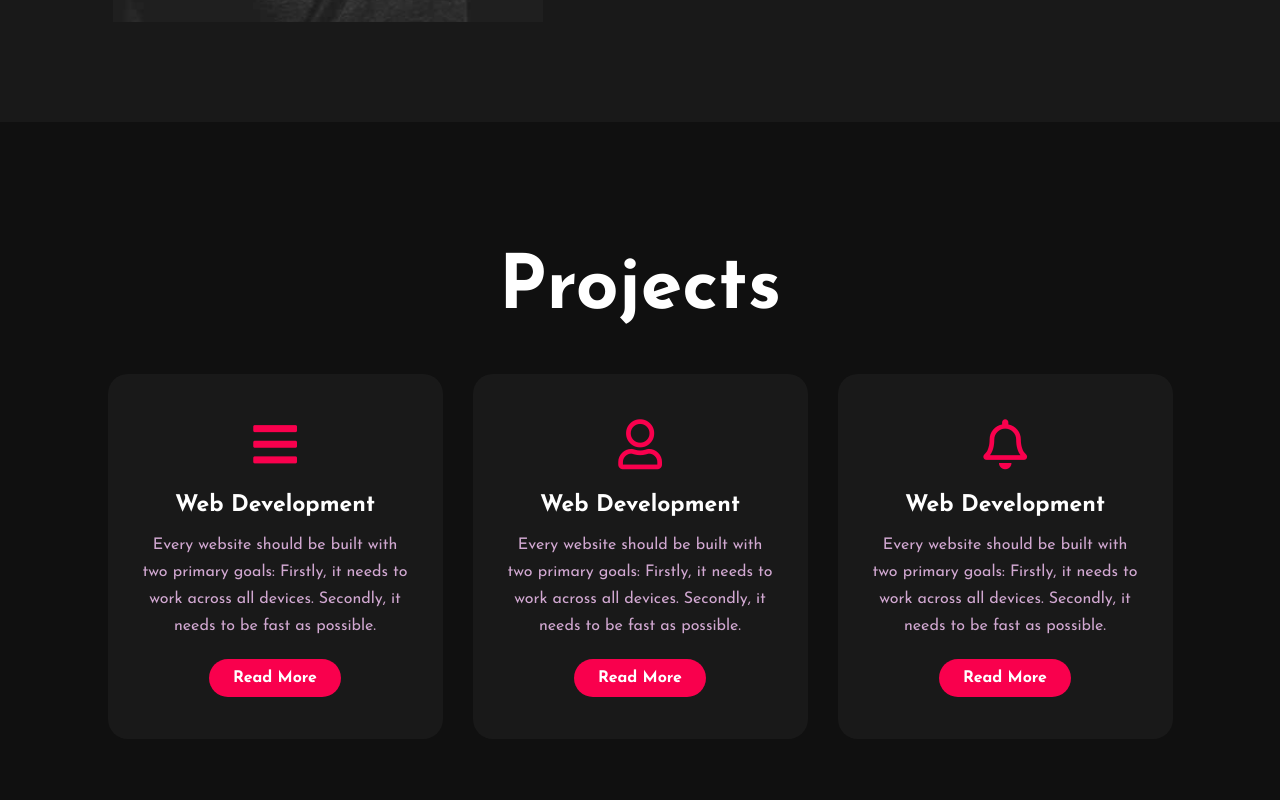
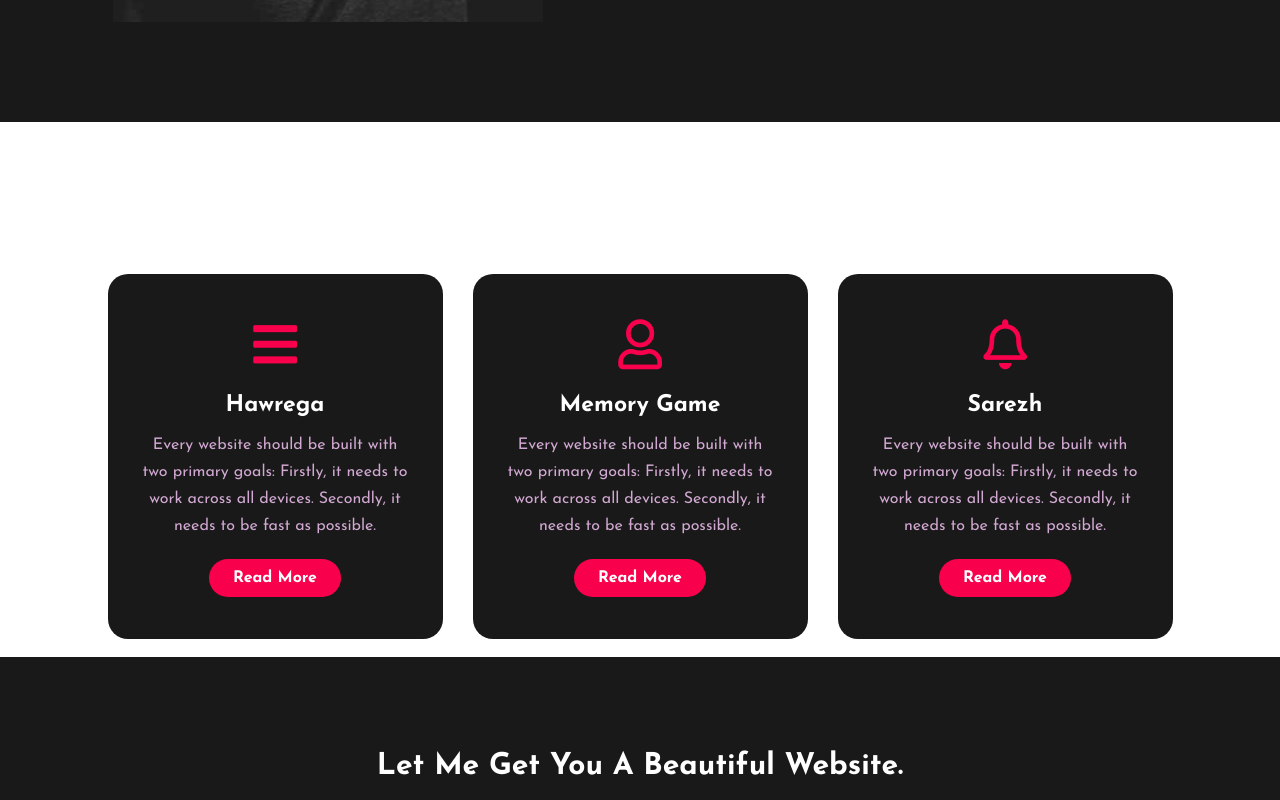
Before and after one commit to sozinadr/Recreating-a-personal-website, a plain HTML site: page index.html in a window 1280 px wide. Shown: the part 1460-2260 px from the top of the page. Drawn offline with Linux system fonts and the light colour scheme.

Commit message:
Changed namings in html

```diff
--- a/css/style.css
+++ b/css/style.css
@@ -184,7 +184,7 @@ button:hover {
     cursor: pointer;
 }
 
-.service {
+.projects {
     background: #101010;
     width: 100%;
     padding: 100px 0px;
--- a/index.html
+++ b/index.html
@@ -51,7 +51,7 @@
     </section>
 
     <!-----service section start----------->
-    <div class="service">
+    <div class="projetcs">
         <div class="title">
             <h2>Projects</h2>
         </div>
@@ -59,7 +59,7 @@
         <div class="box">
             <div class="card">
                 <i class="fas fa-bars"></i>
-                <h5>Web Development</h5>
+                <h5>Hawrega</h5>
                 <div class="pra">
                     <p>
                         Every website should be built with two primary goals: Firstly, it needs to work across all devices. Secondly, it needs to be fast as possible.
@@ -73,7 +73,7 @@
 
             <div class="card">
                 <i class="far fa-user"></i>
-                <h5>Web Development</h5>
+                <h5>Memory Game</h5>
                 <div class="pra">
                     <p>
                         Every website should be built with two primary goals: Firstly, it needs to work across all devices. Secondly, it needs to be fast as possible.
@@ -87,7 +87,7 @@
 
             <div class="card">
                 <i class="far fa-bell"></i>
-                <h5>Web Development</h5>
+                <h5>Sarezh</h5>
                 <div class="pra">
                     <p>
                         Every website should be built with two primary goals: Firstly, it needs to work across all devices. Secondly, it needs to be fast as possible.
```
